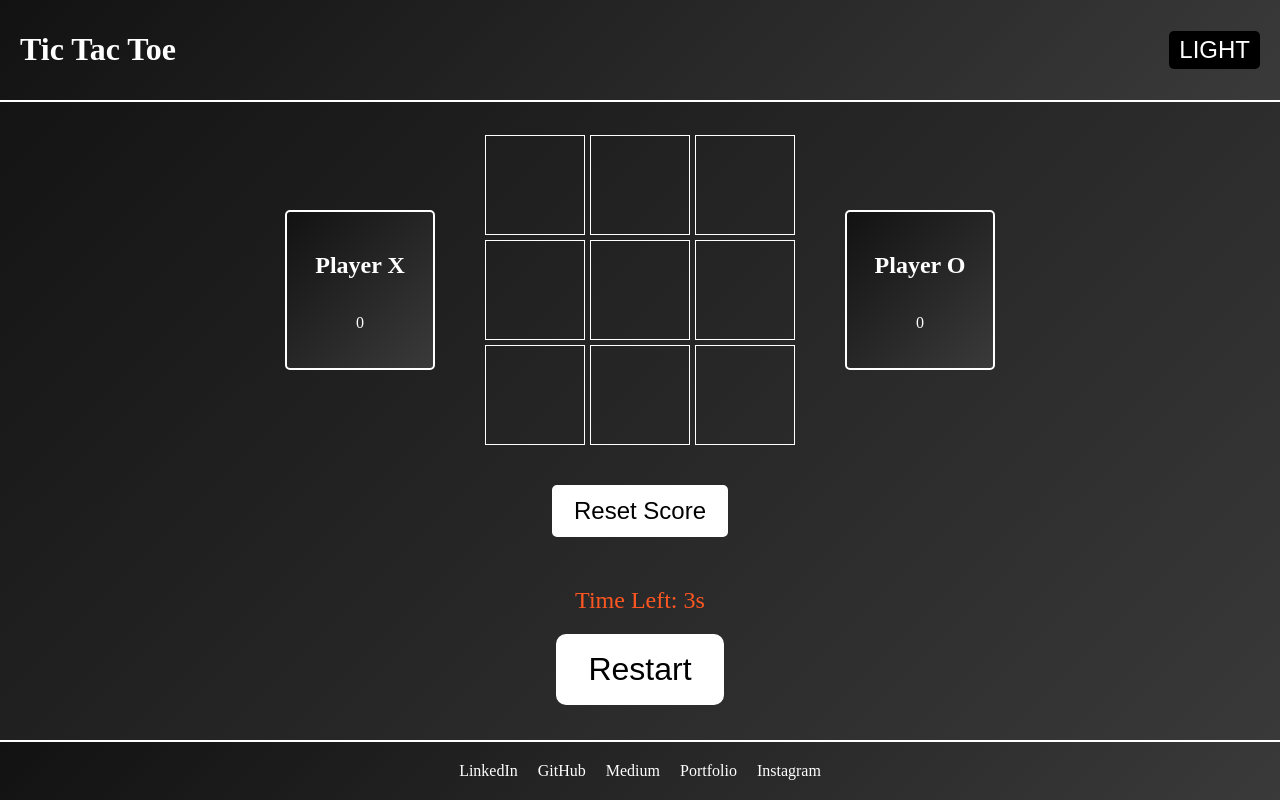
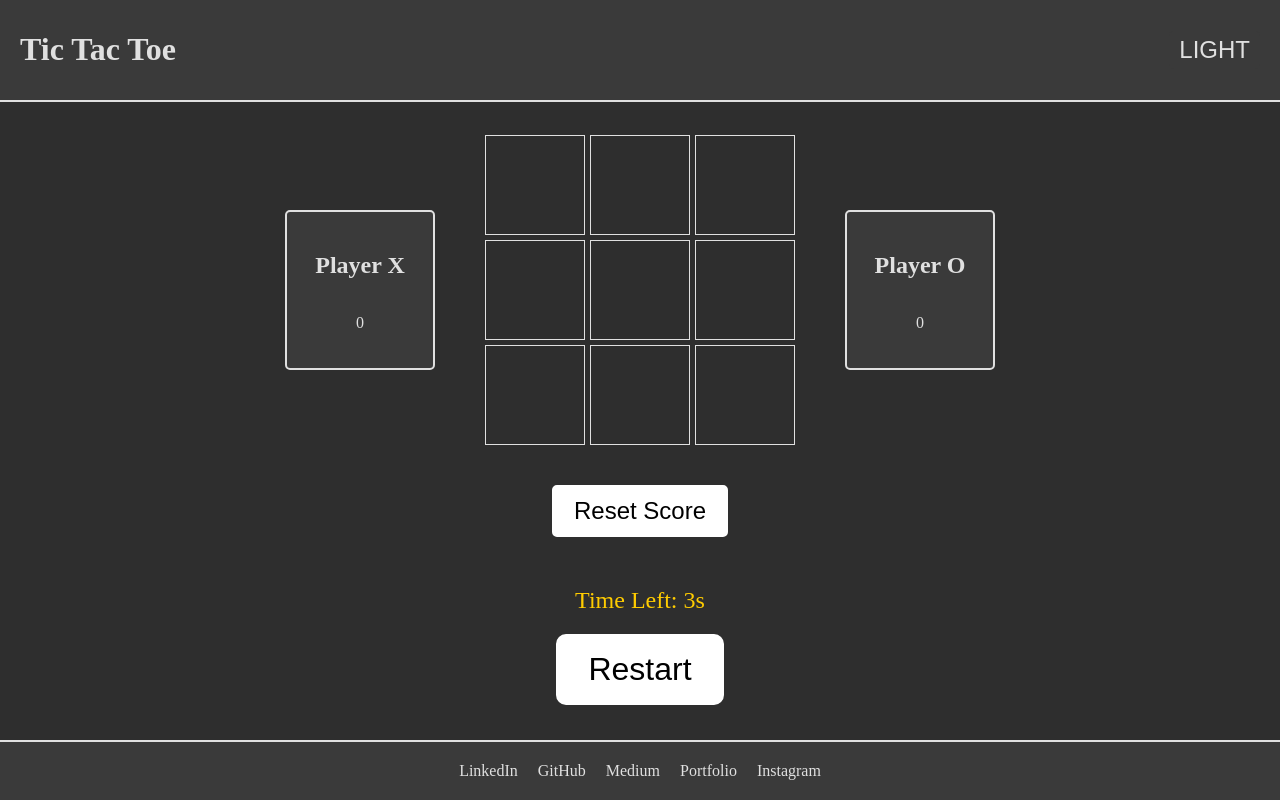
Before and after one commit to krish2248/Tic-Tac-Toe, a plain HTML site: page index.html in a window 1280 px wide. Both pictures are taken after a click on the button "DARK". Drawn offline with Linux system fonts and the light colour scheme.

Commit message:
Update styles.css

```diff
--- a/styles.css
+++ b/styles.css
@@ -8,7 +8,7 @@
   --mark-size: calc(var(--cell-size) * .9);
 }
 
-/* Light mode gradient background */
+/* General styles for light mode */
 body {
   display: flex;
   flex-direction: column;
@@ -16,16 +16,16 @@ body {
   justify-content: center;
   height: 100vh;
   margin: 0;
-  background: linear-gradient(135deg, #ffffff, #d9e4f5); /* Light gradient */
+  background: #ffffff; /* Solid white background for light mode */
   color: black;
   transition: background 0.3s, color 0.3s;
   padding-top: 60px; /* Prevent overlap with header */
 }
 
-/* Dark mode gradient background */
+/* General styles for dark mode */
 body.dark-mode {
-  background: linear-gradient(135deg, #121212, #3a3a3a); /* Dark gradient */
-  color: white;
+  background: #2e2e2e; /* Grayish background for dark mode */
+  color: #e0e0e0; /* Light gray text for dark mode */
 }
 
 /* Header styles */
@@ -38,16 +38,16 @@ body.dark-mode {
   justify-content: space-between;
   align-items: center;
   padding: 10px 20px;
-  background: linear-gradient(135deg, #ffffff, #d9e4f5); /* Light gradient */
+  background: #f0f0f0; /* Solid light gray for light mode */
   border-bottom: 2px solid #000;
   z-index: 1000;
   color: black;
 }
 
 body.dark-mode .header {
-  background: linear-gradient(135deg, #121212, #3a3a3a); /* Dark gradient */
-  border-bottom: 2px solid #fff;
-  color: white;
+  background: #3a3a3a; /* Dark gray for dark mode */
+  border-bottom: 2px solid #e0e0e0;
+  color: #e0e0e0;
 }
 
 /* Footer styles */
@@ -56,7 +56,7 @@ body.dark-mode .header {
   justify-content: center;
   align-items: center;
   padding: 20px;
-  background: linear-gradient(135deg, #ffffff, #d9e4f5); /* Light gradient */
+  background: #f0f0f0; /* Solid light gray for light mode */
   border-top: 2px solid #000;
   color: black;
   position: fixed;
@@ -66,9 +66,9 @@ body.dark-mode .header {
 }
 
 body.dark-mode .footer {
-  background: linear-gradient(135deg, #121212, #3a3a3a); /* Dark gradient */
-  border-top: 2px solid #fff;
-  color: white;
+  background: #3a3a3a; /* Dark gray for dark mode */
+  border-top: 2px solid #e0e0e0;
+  color: #e0e0e0;
 }
 
 .footer-links {
@@ -89,7 +89,7 @@ body.dark-mode .footer {
 }
 
 body.dark-mode .footer-links a {
-  color: white;
+  color: #e0e0e0;
 }
 
 body.dark-mode .footer-links a:hover {
@@ -123,7 +123,7 @@ body.dark-mode .footer-links a:hover {
   gap: 50px;
 }
 
-/* Add gradient effect to the score box */
+/* Score container */
 .score {
   display: flex;
   flex-direction: column;
@@ -133,12 +133,12 @@ body.dark-mode .footer-links a:hover {
   padding: 20px;
   border: 2px solid #000;
   border-radius: 5px;
-  background: linear-gradient(135deg, #ffffff, #d9e4f5); /* Light gradient */
+  background: #f0f0f0; /* Solid light gray for light mode */
 }
 
 body.dark-mode .score {
-  background: linear-gradient(135deg, #121212, #3a3a3a); /* Dark gradient */
-  border-color: white;
+  background: #3a3a3a; /* Dark gray for dark mode */
+  border-color: #e0e0e0;
 }
 
 /* Board styles */
@@ -158,7 +158,7 @@ body.dark-mode .score {
 }
 
 body.dark-mode .cell.x::before {
-  color: white; /* White color for X in dark mode */
+  color: #e0e0e0; /* Light gray color for X in dark mode */
 }
 
 .cell.circle::before {
@@ -169,7 +169,7 @@ body.dark-mode .cell.x::before {
 }
 
 body.dark-mode .cell.circle::before {
-  color: white; /* White color for O in dark mode */
+  color: #e0e0e0; /* Light gray color for O in dark mode */
 }
 
 /* Center the marks inside the cells */
@@ -187,7 +187,7 @@ body.dark-mode .cell.circle::before {
 }
 
 body.dark-mode .cell {
-  border-color: white;
+  border-color: #e0e0e0;
 }
 
 /* Highlight winning cells */
@@ -197,8 +197,8 @@ body.dark-mode .cell {
 }
 
 body.dark-mode .cell.winning {
-  background-color: white; /* White background for winning cells in dark mode */
-  color: black; /* Black text for X and O in dark mode */
+  background-color: #e0e0e0; /* Light gray for winning cells in dark mode */
+  color: #2e2e2e; /* Dark text for X and O in dark mode */
 }
 
 body:not(.dark-mode) .cell.winning {
@@ -220,6 +220,10 @@ body:not(.dark-mode) .cell.winning {
   font-size: 1.5rem;
   margin-top: 10px;
   color: #ff5722;
+}
+
+body.dark-mode .timer {
+  color: #ffcc00; /* Yellowish color for dark mode */
 }
 
 /* Winning message */
@@ -274,25 +278,18 @@ button {
   color: white;
   border-radius: 5px;
   cursor: pointer;
-  transition: none; /* Remove hover transition */
-}
-
-button:hover {
-  background-color: black; /* Keep the same solid black background */
-  color: white; /* Keep the same white text */
-  border-color: black; /* Keep the same border color */
+  transition: background-color 0.3s, color 0.3s;
 }
 
 body.dark-mode button {
-  background-color: black; /* Solid black background in dark mode */
-  color: white; /* White text in dark mode */
-  border-color: black; /* Solid black border in dark mode */
+  background-color: #3a3a3a; /* Dark gray for dark mode */
+  color: #e0e0e0; /* Light gray text for dark mode */
+  border-color: #e0e0e0;
 }
 
 body.dark-mode button:hover {
-  background-color: black; /* Keep the same solid black background */
-  color: white; /* Keep the same white text */
-  border-color: black; /* Keep the same border color */
+  background-color: #4a4a4a; /* Slightly lighter gray on hover */
+  color: #ffffff; /* White text on hover */
 }
 
 /* Restart Button Container */
```
